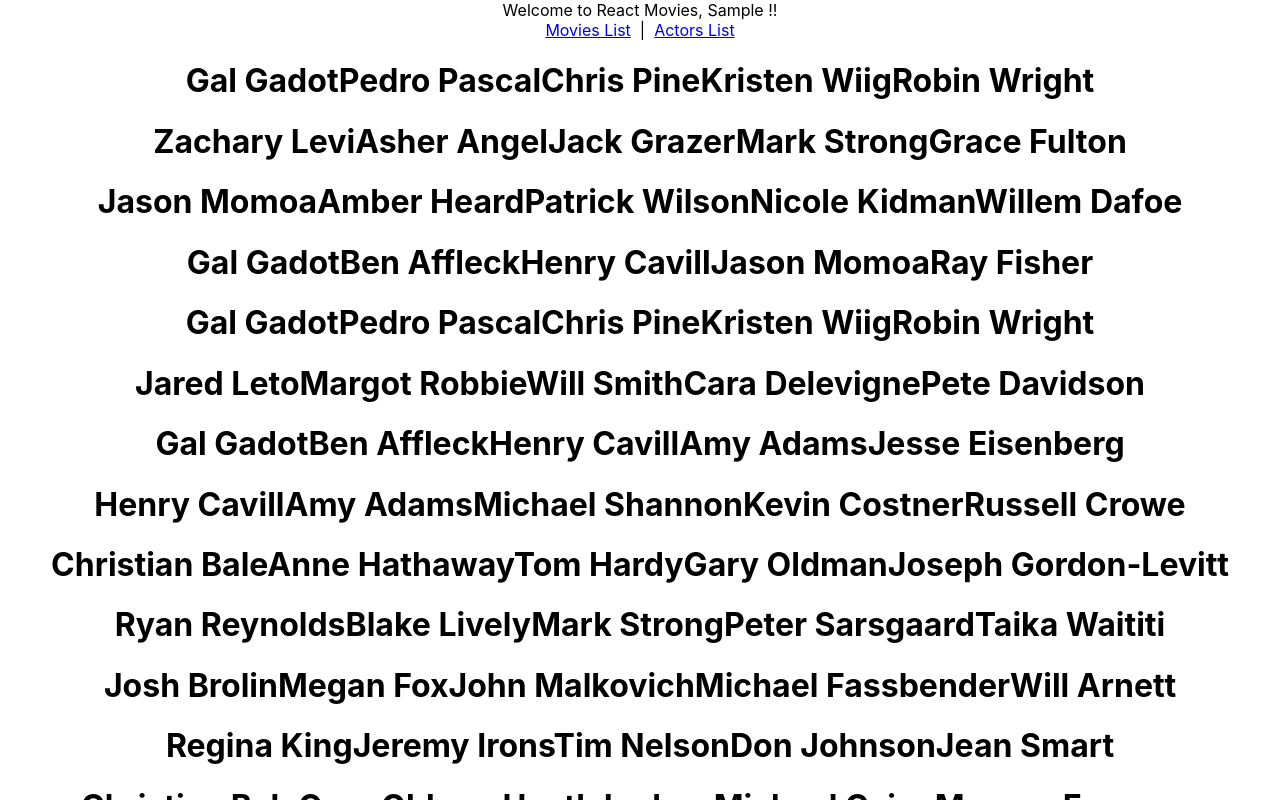
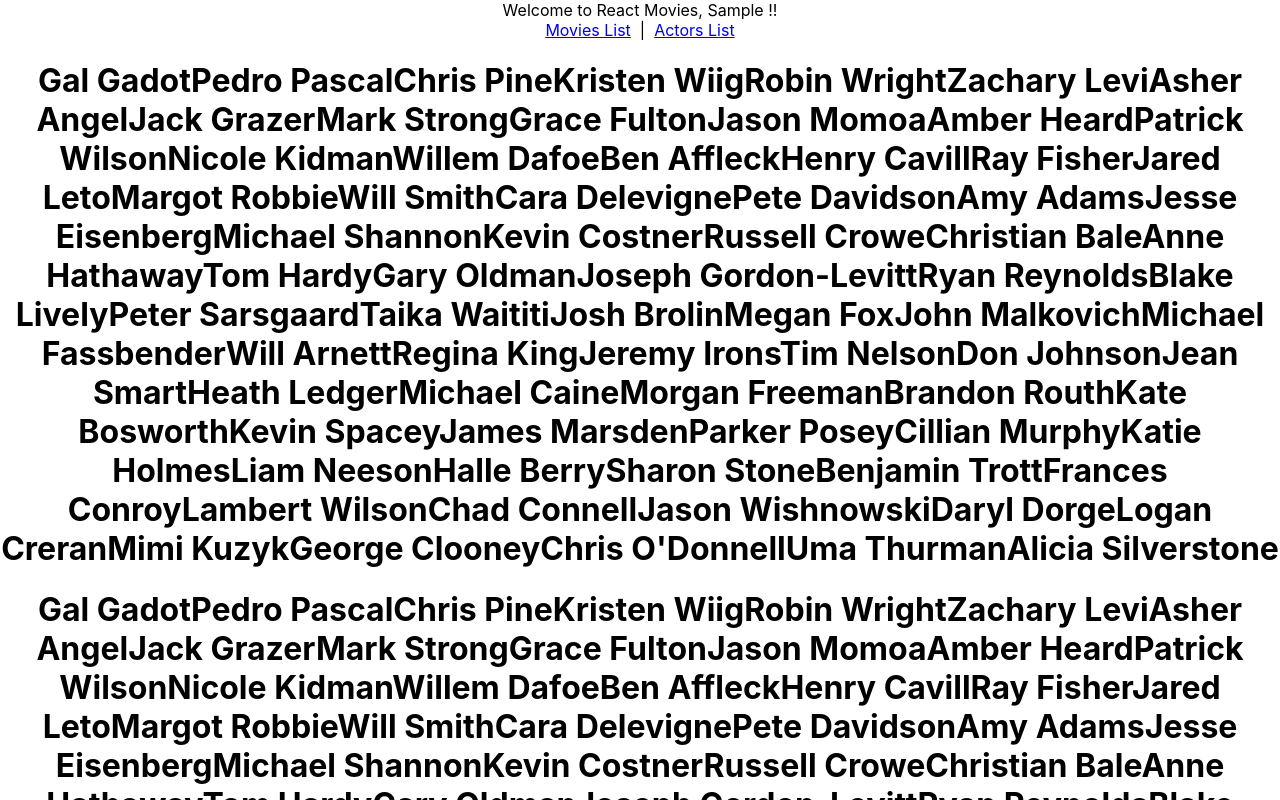
Before and after one commit to alonzoalcantar/react-movies, a React (Create React App) app: page /actors in a window 1280 px wide. Both pictures are taken after typing "Sample" into the empty fields and a click on the button "Sign In". Shown: the top 800 px of the page. Built offline with nearby package versions, Linux system fonts and the light colour scheme.

Commit message:
Actors display on Actor List Page [Duplicates]

```diff
--- a/src/ActorCard.jsx
+++ b/src/ActorCard.jsx
@@ -1,9 +1,22 @@
-export default function ActorCard({movie, cast}) {
+import { act } from "@testing-library/react"
 
-    const castSet = new Set(cast)
+
+
+export default function ActorCard({movie, cast, actors}) {
+
+
+
+    const castSet = [new Set(actors)]
 
     const uniqueCastArray = Array.from(castSet)
     console.log(uniqueCastArray)
+
+
+
+
+
+
+
 
     return(
     <div class = 'actor-card'>
@@ -11,7 +24,15 @@
 
 
         <div class = 'actor-info'>
-            <h1>{uniqueCastArray}</h1>
+
+
+                    <div>{uniqueCastArray.map((actor) => (
+                        <h1>{actor}</h1>
+                    ))}
+                    </div>
+
+
+
         </div>
 
 
--- a/src/ActorListPage.jsx
+++ b/src/ActorListPage.jsx
@@ -1,4 +1,20 @@
 import ActorCard from "./ActorCard"
+
+import {movies} from './data'
+
+function createActorList(movies) {
+    let actorList = [];
+    movies.forEach((m) => {
+      m.cast.forEach((mc) => {
+        if (!actorList.includes(mc)) {
+          actorList.push(mc);
+        }
+      });
+    });
+    return actorList;
+  }
+  const actors = createActorList(movies);
+
 
 export default function ActorsListPage({movies}){
     return(
@@ -6,7 +22,8 @@
             {movies.map((movie)=> {
                 return <ActorCard
                 movie = {movie}
-                cast = {movie.cast}/>
+                cast = {movie.cast}
+                actors = {actors}/>
             })}
         </div>
     )
```
